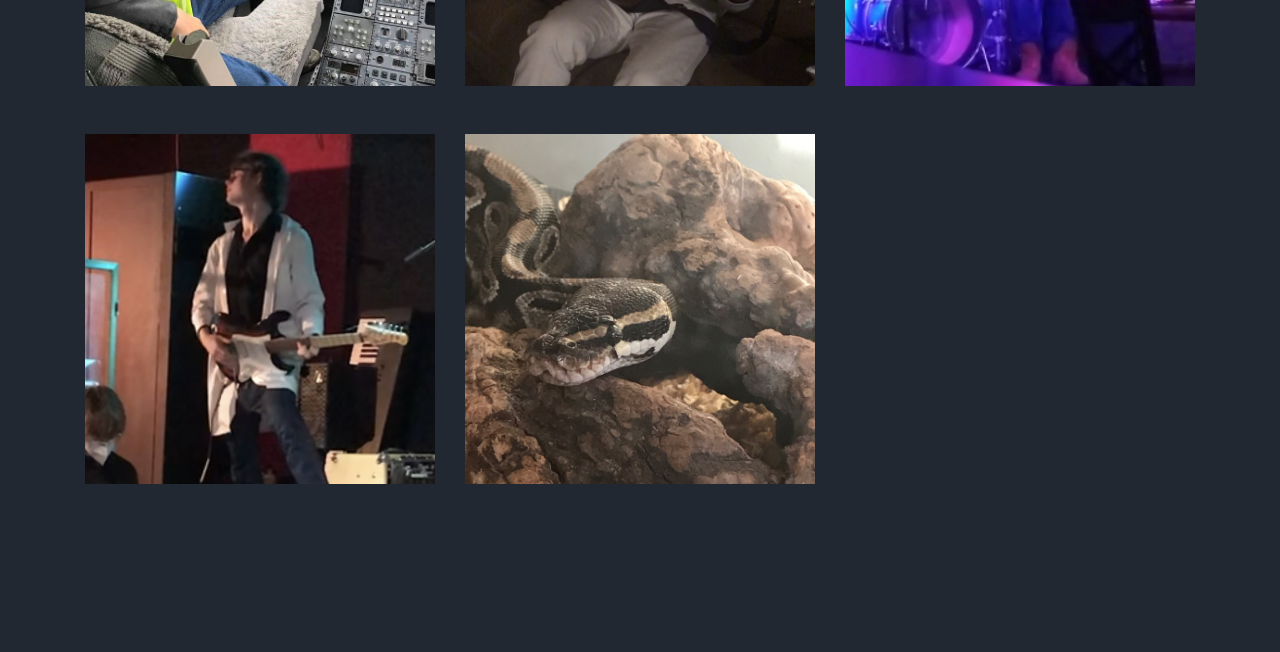
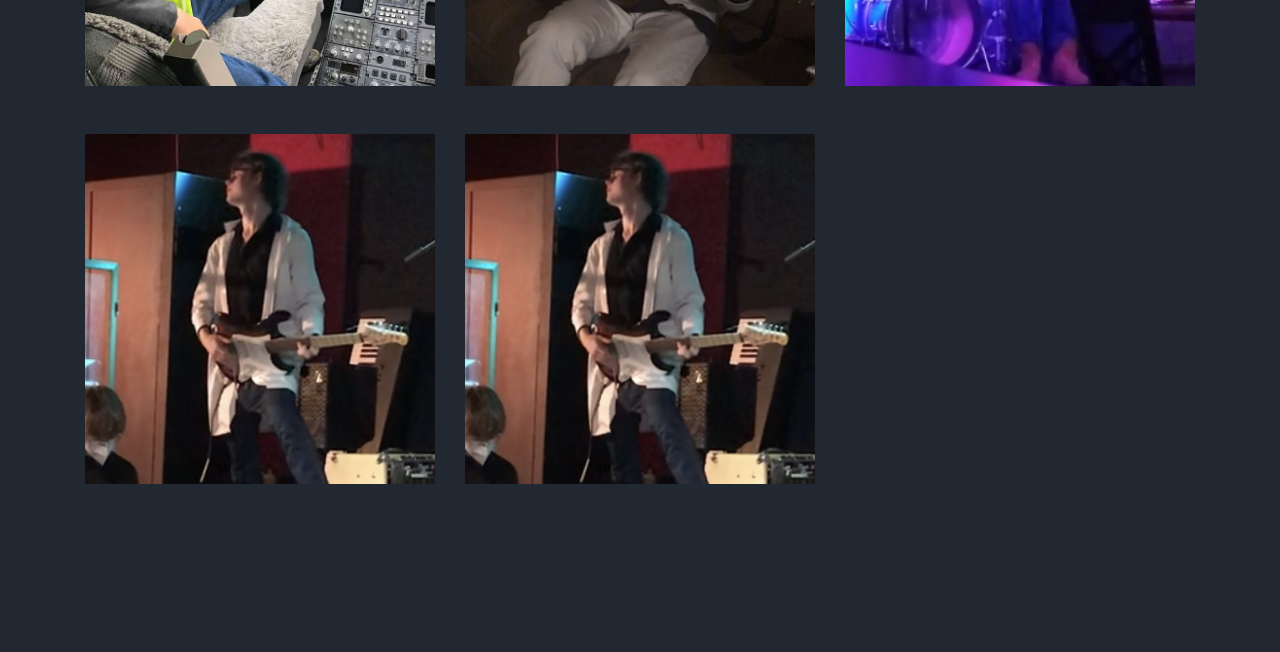
Before and after one commit to DeAndre115/deandrecrowemusic, a plain HTML site: page index.html in a window 1280 px wide. Shown: the part 2440-3092 px from the top of the page. Drawn offline with nearby package versions, Linux system fonts and the light colour scheme; files whose address does not match are found by name.

Commit message:
Add files via upload

```diff
--- a/index.html
+++ b/index.html
@@ -364,7 +364,7 @@
           <div class="col-md-6 col-lg-4 mb-5 mb-lg-5">
             <div class="team-member">
 
-              <img src="images/person_5.jpg" alt="Image" class="img-fluid">
+              <img src="images/person_4.jpg" alt="Image" class="img-fluid">
 
               <div class="text">
 
```
